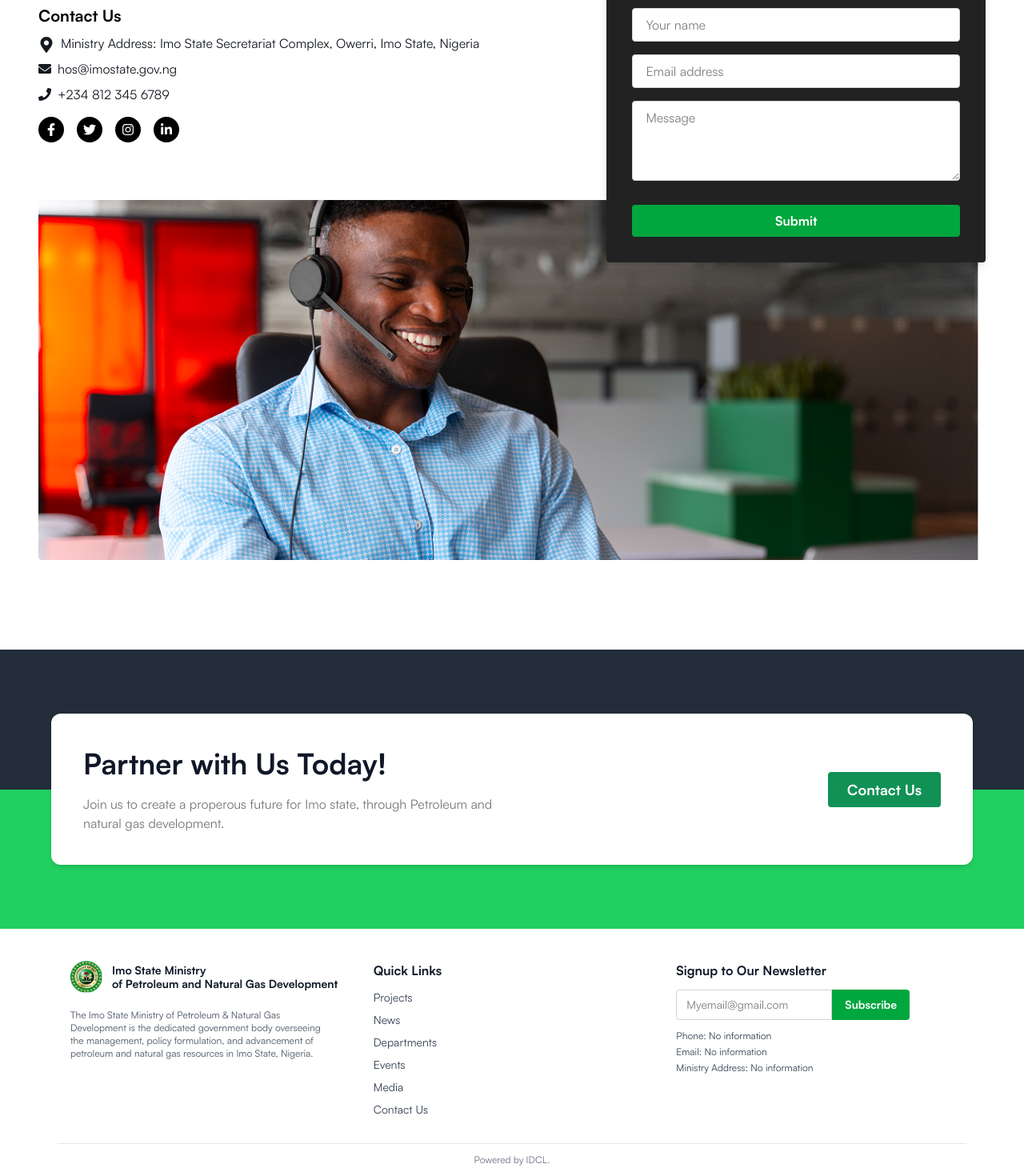
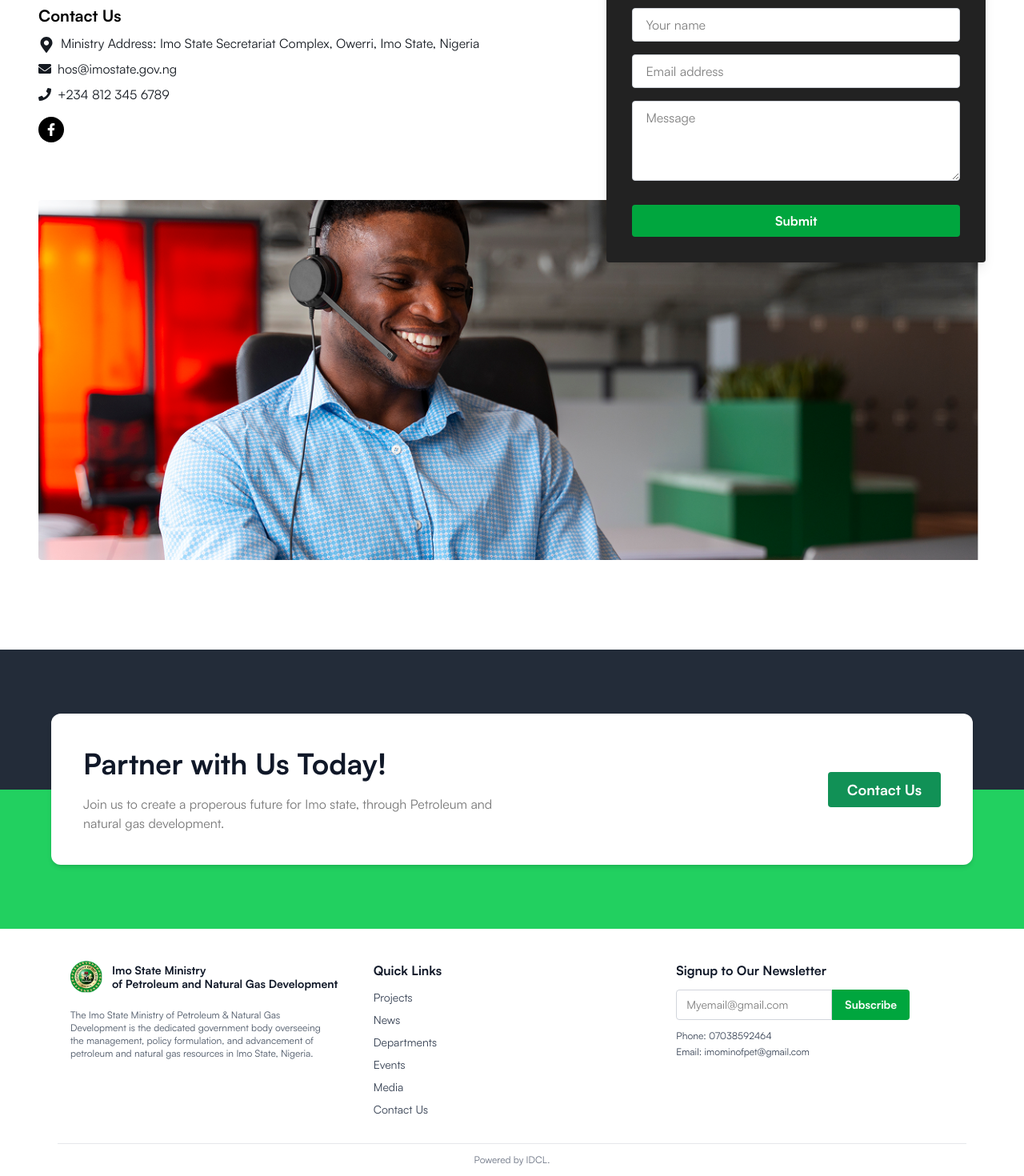
Before and after one commit to IDCLofficial/ministry_of_petroleum, a Next.js app: page /contact-us in a window 1280 px wide. Shown: the part 866-2336 px from the top of the page at 80% size. Built offline with nearby package versions, Linux system fonts and the light colour scheme.

Commit message:
Worked on changes

```diff
--- a/src/app/components/Footer.tsx
+++ b/src/app/components/Footer.tsx
@@ -46,17 +46,17 @@ const info = {
     ],
     contact: [
         {
-            label: "Phone: No information",
+            label: "Phone: 07038592464",
             href: "/"
         },
         {
-            label: "Email: No information",
+            label: "Email: imominofpet@gmail.com",
             href: "/"
         },
-        {
-            label: "Ministry Address: No information",
-            href: "/"
-        },
+        // {
+        //     label: "Ministry Address: No information",
+        //     href: "/"
+        // },
     ]
 }
 
--- a/src/app/contact-us/ContactInfoSection.tsx
+++ b/src/app/contact-us/ContactInfoSection.tsx
@@ -6,10 +6,7 @@ const contactInfo = {
   email: "hos@imostate.gov.ng",
   phone: "+234 812 345 6789",
   socials: [
-    { icon: <FaFacebookF />, href: "https://www.facebook.com/Imotcac/" },
-    { icon: <FaTwitter />, href: "#" },
-    { icon: <FaInstagram />, href: "#" },
-    { icon: <FaLinkedinIn />, href: "#" },
+    { icon: <FaFacebookF />, href: "https://www.facebook.com/profile.php?id=100077682805001" },
   ],
 };
 
```
